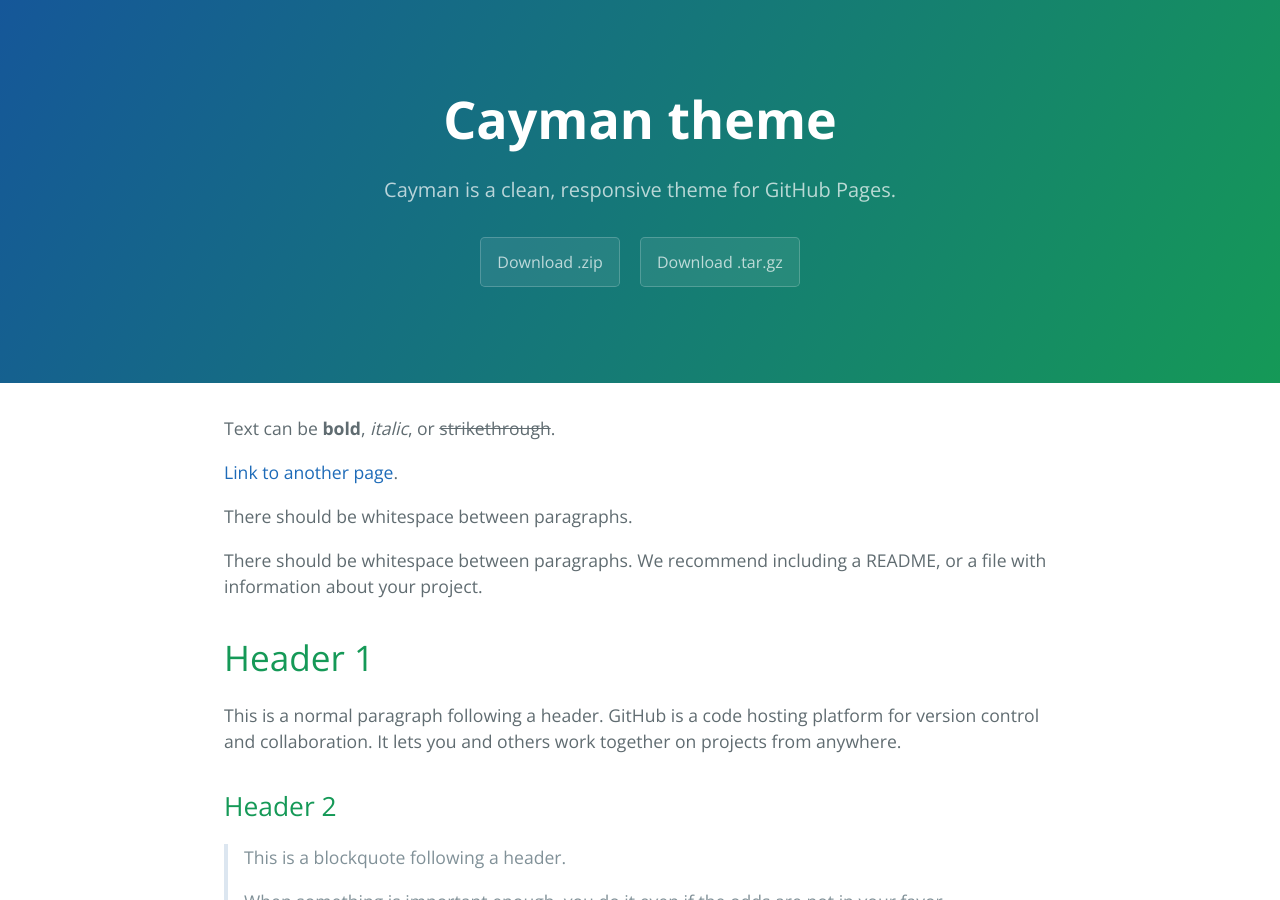
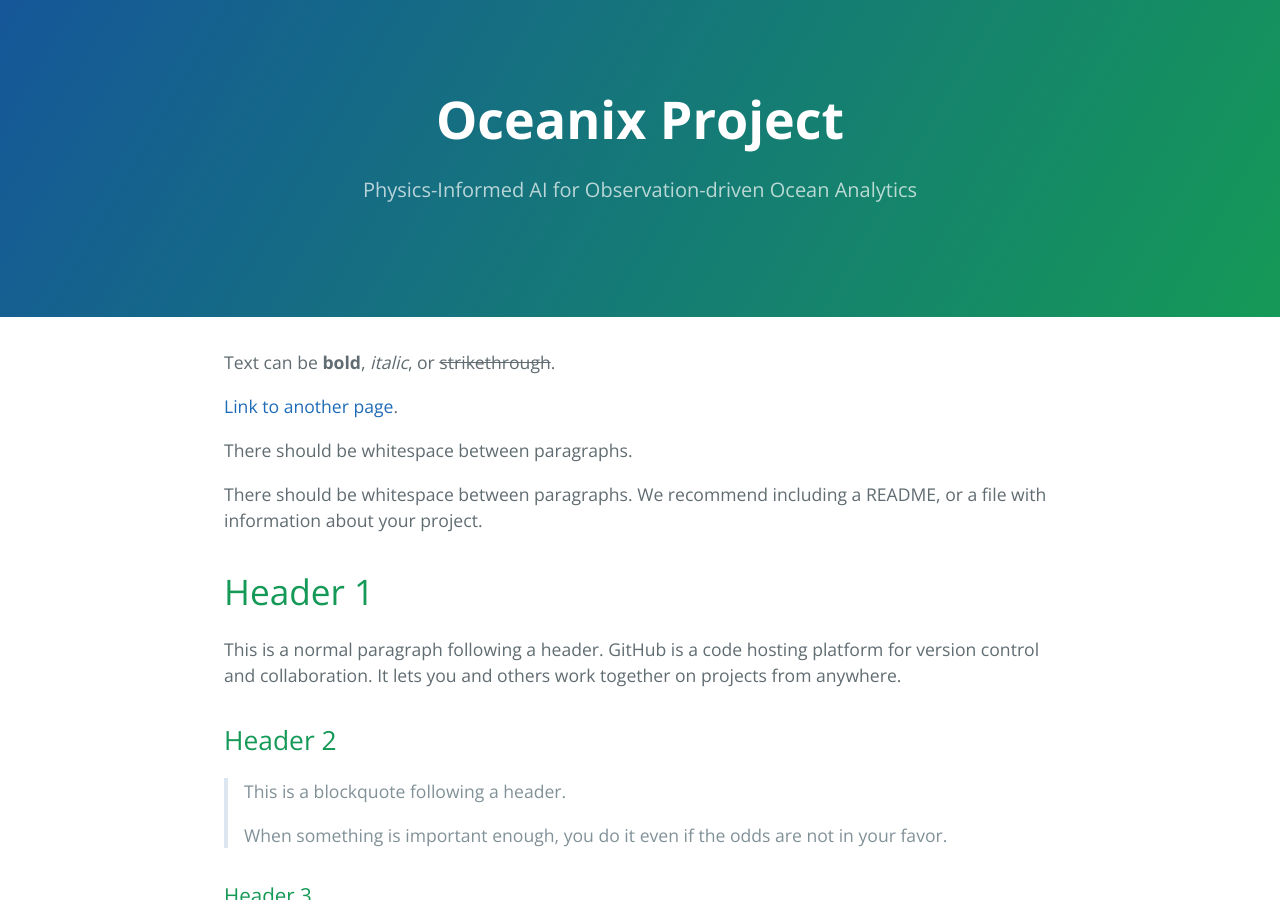
Before and after one commit to CIA-Oceanix/CIA-Oceanix.github.io, a Jekyll site: the page built from index.md, in a window 1280 px wide and 900 px high. Built offline with Jekyll 4.4.1, drawn with Linux system fonts in a browser that asks for light colours.

Commit message:
Update _config.yml

```diff
--- a/_config.yml
+++ b/_config.yml
@@ -1,5 +1,5 @@
-title: Cayman theme
-description: Cayman is a clean, responsive theme for GitHub Pages.
-show_downloads: true
+title: Oceanix Project
+description: Physics-Informed AI for Observation-driven Ocean Analytics
+show_downloads: false
 google_analytics:
 theme: jekyll-theme-cayman
```
